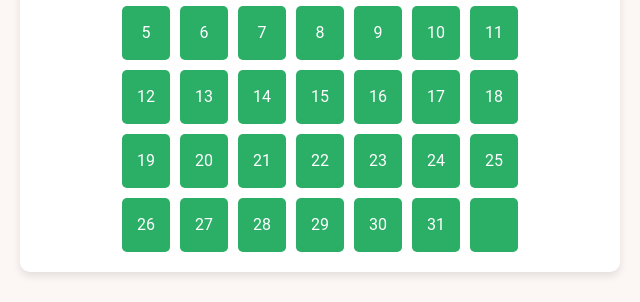
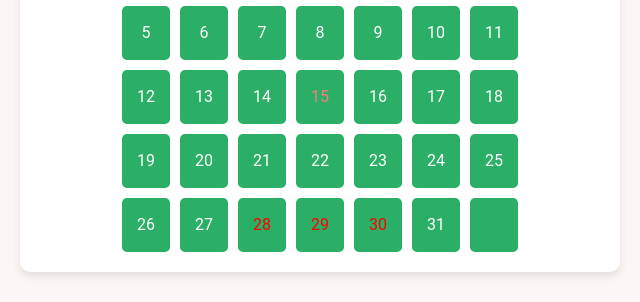
Before and after one commit to 23MinL/test_sample, a plain HTML site: page index.html in a window 1280 px wide. Shown: the part 275-577 px from the top of the page, 320-960 px from the left. Drawn offline with nearby package versions, Linux system fonts and the light colour scheme; a web font is replaced by a local one.

Commit message:
public holidays

```diff
--- a/index.html
+++ b/index.html
@@ -358,18 +358,19 @@
             14
           </div>
           <div
+            style="color: lightcoral;"
             class="calendar-day"
             data-toggle="popover"
-            title="일정"
-            data-content="일정 내용 여기에 추가"
+            title="OT"
+            data-content="생성형 AI 프로그래머스 OT"
           >
             15
           </div>
           <div
             class="calendar-day"
             data-toggle="popover"
-            title="OT"
-            data-content="생성형 AI 프로그래머스 OT"
+            title="일정"
+            data-content="일정 내용 여기에 추가"
           >
             16
           </div>
@@ -462,14 +463,17 @@
             27
           </div>
           <div
+            style="color: red;"
             class="calendar-day"
             data-toggle="popover"
-            title="일정"
+            title="추석"
             data-content="일정 내용 여기에 추가"
           >
             28
           </div>
           <div
+            style="color: red;"
+
             class="calendar-day"
             data-toggle="popover"
             title="추석"
@@ -478,6 +482,8 @@
             29
           </div>
           <div
+            style="color: red;"
+
             class="calendar-day"
             data-toggle="popover"
             title="추석"
@@ -488,7 +494,7 @@
           <div
             class="calendar-day"
             data-toggle="popover"
-            title="추석"
+            title="일정"
             data-content="일정 내용 여기에 추가"
           >
             31
```
